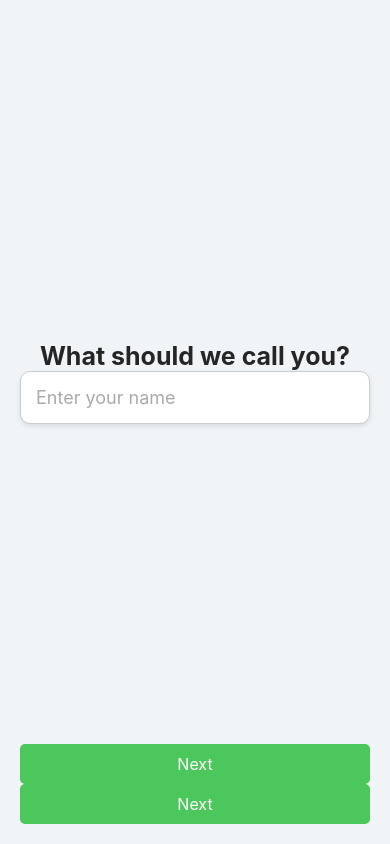
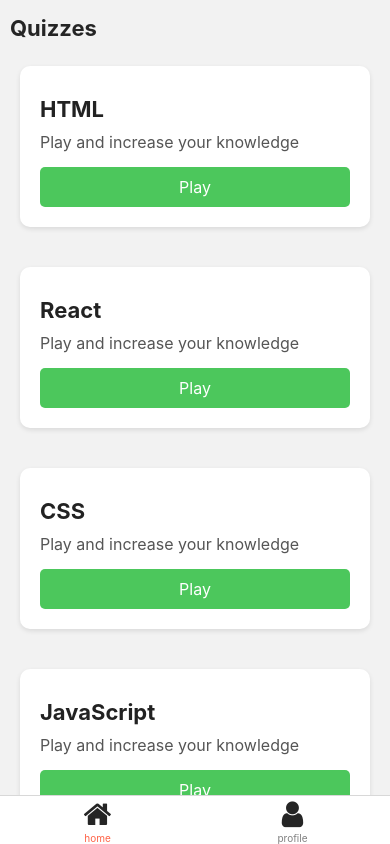
Before and after one commit to anthesm/Daring-Beginner, a React Native app: screen /home in a window 390 px wide. Built offline with nearby package versions, Linux system fonts and the light colour scheme.

Commit message:
connect all screens and fix question select

```diff
--- a/src/components/Card.jsx
+++ b/src/components/Card.jsx
@@ -11,7 +11,7 @@ const Card = ({ title, navigation }) => (
     <Text style={[CommonStyles.text, styles.cardText]}>{CARD_DESC_TEXT}</Text>
     <Button
       title="Play"
-      onPress={() => navigation.navigate('quiz')}
+      onPress={() => navigation.navigate('quizScreen',{question:title.toLowerCase()})}
       style={styles.cardButton}
     />
   </View>
--- a/src/navigations/Nav.jsx
+++ b/src/navigations/Nav.jsx
@@ -58,12 +58,14 @@ const Nav = () => {
     <Stack.Navigator
       initialRouteName="userDetails"
       screenOptions={{headerShown: false}}>
-      {name !== '' ? (
+      {name !== null ? (
         <Stack.Screen name="tab" component={BottomTab} />
       ) : (
-        <Stack.Screen name="openingScreen" component={OpeningScreen} />
+        <>
+          <Stack.Screen name="openingScreen" component={OpeningScreen} />
+          <Stack.Screen name="userDetails" component={AskUserDetails} />
+        </>
       )}
-      <Stack.Screen name="userDetails" component={AskUserDetails} />
       <Stack.Screen name="quizScreen" component={QuizScreen} />
       <Stack.Screen name="scoreScreen" component={ScoreScreen} />
     </Stack.Navigator>
--- a/src/screens/AskUserDetails.jsx
+++ b/src/screens/AskUserDetails.jsx
@@ -32,7 +32,6 @@ const AskUserDetails = ({navigation}) => {
           saveName(name);
         }}
       />
-      <Button title="Next" onPress={() => navigation.navigate('Draw')} />
     </View>
   );
 };
--- a/src/screens/quiz/QuizScreen.jsx
+++ b/src/screens/quiz/QuizScreen.jsx
@@ -9,13 +9,21 @@ import {
   Modal,
 } from 'react-native';
 import Quiz from './Quiz';
-import {quizQuestions} from '../../json/quizQuestions';
+import {HTML} from '../../json/HTML/HTML';
 import {CommonStyles} from '../../styles/globalcss';
 import Icon from 'react-native-vector-icons/Entypo';
-import {reactQuestions} from '../../json/React/reactQuestions'
+import {REACT} from '../../json/React/REACT'
 
-const QuizScreen = ({ navigation }) => {
-  const questions = HTML.basic.questions;
+const QuizScreen = ({ navigation, route }) => {
+  let questionsTopic;
+
+  if(route.params.question === 'react'){ questionsTopic = REACT}
+  else if(route.params.question === 'html') {questionsTopic = HTML }
+  else if(route.params.question === 'css') {questionsTopic = HTML }
+  else if(route.params.question === 'js') {questionsTopic = HTML }
+
+
+  const questions = questionsTopic.basic.questions;
   const [currentQuestionIndex, setCurrentQuestionIndex] = useState(0);
   const [score, setScore] = useState(0);
 
```
Also changed, not shown: src/json/HTML/htmlQuestion.js (deleted, +0 -12 lines), src/json/HTML/HTML.js (renamed from src/json/HTML.js), src/json/React/REACT.js (renamed from src/json/REACT.js), src/json/React/reactQuestions.js (deleted).
